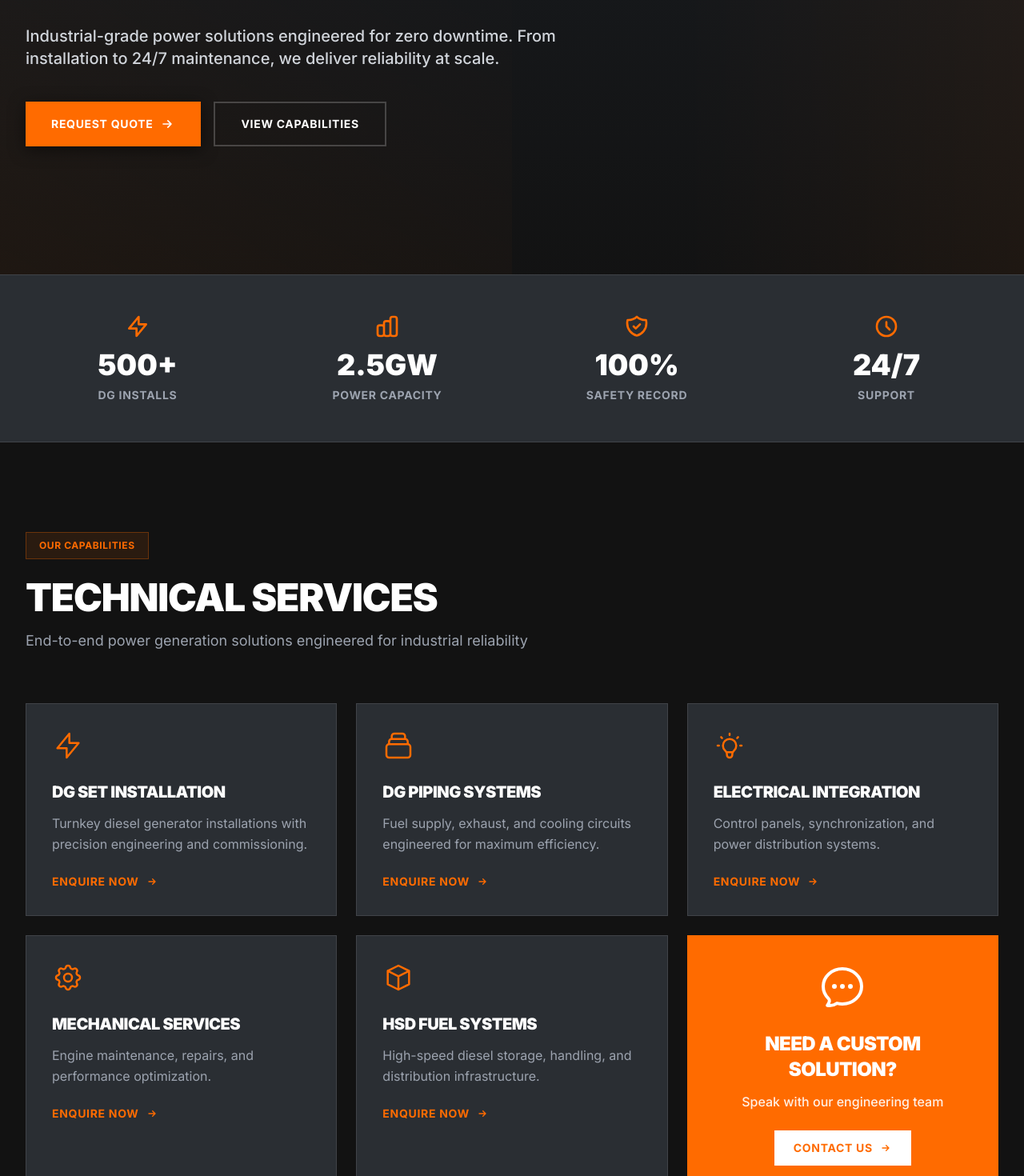
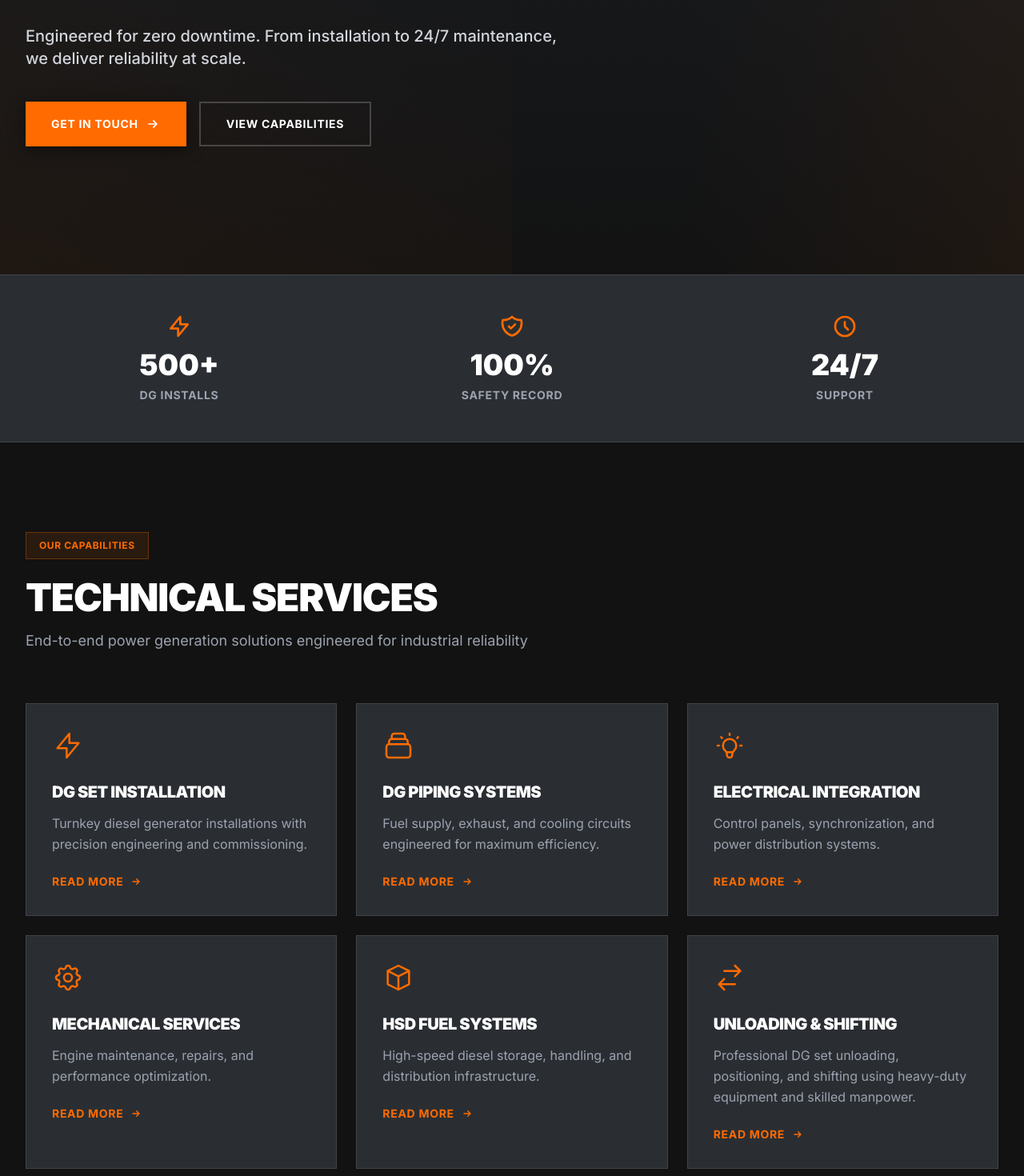
Before and after one commit to Trishant27/Powertech, a React (Create React App) app in the folder client/: page / in a window 1280 px wide. Shown: the part 520-1990 px from the top of the page at 80% size. Built offline with nearby package versions, Linux system fonts and the light colour scheme; the HTML template or start-up script is replaced by a standard one.

Commit message:
Update copy, add service, fix scroll-based active nav highlighting

```diff
--- a/client/src/components/Hero.js
+++ b/client/src/components/Hero.js
@@ -40,8 +40,7 @@ const Hero = () => {
 
           {/* Subheadline */}
           <p className="text-lg md:text-xl text-gray-300 mb-10 max-w-2xl font-medium">
-            Industrial-grade power solutions engineered for zero downtime.
-            From installation to 24/7 maintenance, we deliver reliability at scale.
+            Engineered for zero downtime. From installation to 24/7 maintenance, we deliver reliability at scale.
           </p>
 
           {/* CTA Buttons */}
@@ -50,7 +49,7 @@ const Hero = () => {
               onClick={scrollToContact}
               className="bg-orange hover:bg-orange/90 text-white font-bold px-8 py-4 text-sm tracking-wider uppercase transition shadow-industrial flex items-center justify-center gap-2 group"
             >
-              REQUEST QUOTE
+              GET IN TOUCH
               <svg className="w-5 h-5 group-hover:translate-x-1 transition" fill="none" stroke="currentColor" viewBox="0 0 24 24">
                 <path strokeLinecap="round" strokeLinejoin="round" strokeWidth={2} d="M13 7l5 5m0 0l-5 5m5-5H6" />
               </svg>
--- a/client/src/components/Navbar.js
+++ b/client/src/components/Navbar.js
@@ -1,4 +1,4 @@
-import React, { useState } from 'react';
+import React, { useState, useEffect } from 'react';
 
 const Navbar = () => {
   const [isOpen, setIsOpen] = useState(false);
@@ -8,10 +8,31 @@ const Navbar = () => {
     const element = document.getElementById(id);
     if (element) {
       element.scrollIntoView({ behavior: 'smooth' });
-      setActiveSection(id);
       setIsOpen(false);
     }
   };
+
+  useEffect(() => {
+    const sections = ['home', 'about', 'services', 'contact'];
+    const observers = [];
+
+    sections.forEach((id) => {
+      const el = document.getElementById(id);
+      if (!el) return;
+      const observer = new IntersectionObserver(
+        ([entry]) => {
+          if (entry.isIntersecting) {
+            setActiveSection(id);
+          }
+        },
+        { threshold: 0.4 }
+      );
+      observer.observe(el);
+      observers.push(observer);
+    });
+
+    return () => observers.forEach((o) => o.disconnect());
+  }, []);
 
   const handleWhatsApp = () => {
     window.open('https://wa.me/917083964914?text=Hi%20Powertech,%20I%20would%20like%20to%20inquire%20about%20your%20services', '_blank');
@@ -68,7 +89,7 @@ const Navbar = () => {
               onClick={() => scrollToSection('contact')}
               className="bg-orange hover:bg-orange/90 text-white font-bold px-6 py-3 text-sm tracking-wider uppercase transition shadow-lg"
             >
-              REQUEST QUOTE
+              GET IN TOUCH
             </button>
           </div>
 
@@ -111,7 +132,7 @@ const Navbar = () => {
               onClick={() => scrollToSection('contact')}
               className="block w-full text-left px-4 py-3 bg-orange hover:bg-orange/90 text-white font-bold tracking-wider uppercase text-sm transition mt-2"
             >
-              REQUEST QUOTE
+              GET IN TOUCH
             </button>
           </div>
         </div>
--- a/client/src/components/Services.js
+++ b/client/src/components/Services.js
@@ -59,6 +59,16 @@ const Services = () => {
           <path strokeLinecap="round" strokeLinejoin="round" d="M20 7l-8-4-8 4m16 0l-8 4m8-4v10l-8 4m0-10L4 7m8 4v10M4 7v10l8 4" />
         </svg>
       )
+    },
+    {
+      id: '6',
+      title: 'UNLOADING & SHIFTING',
+      description: 'Professional DG set unloading, positioning, and shifting using heavy-duty equipment and skilled manpower.',
+      icon: (
+        <svg className="w-10 h-10" fill="none" stroke="currentColor" viewBox="0 0 24 24" strokeWidth={1.5}>
+          <path strokeLinecap="round" strokeLinejoin="round" d="M8 7h12m0 0l-4-4m4 4l-4 4m0 6H4m0 0l4 4m-4-4l4-4" />
+        </svg>
+      )
     }
   ];
 
@@ -104,7 +114,7 @@ const Services = () => {
                 }}
                 className="text-orange hover:text-white font-bold text-sm flex items-center gap-2 group-hover:gap-3 transition-all uppercase tracking-wider"
               >
-                ENQUIRE NOW
+                READ MORE
                 <svg className="w-4 h-4" fill="none" stroke="currentColor" viewBox="0 0 24 24" strokeWidth={2}>
                   <path strokeLinecap="round" strokeLinejoin="round" d="M13 7l5 5m0 0l-5 5m5-5H6" />
                 </svg>
--- a/client/src/components/StatsStrip.js
+++ b/client/src/components/StatsStrip.js
@@ -8,15 +8,6 @@ const StatsStrip = () => {
       icon: (
         <svg className="w-8 h-8" fill="none" stroke="currentColor" viewBox="0 0 24 24">
           <path strokeLinecap="round" strokeLinejoin="round" strokeWidth={2} d="M13 10V3L4 14h7v7l9-11h-7z" />
-        </svg>
-      )
-    },
-    {
-      value: '2.5GW',
-      label: 'POWER CAPACITY',
-      icon: (
-        <svg className="w-8 h-8" fill="none" stroke="currentColor" viewBox="0 0 24 24">
-          <path strokeLinecap="round" strokeLinejoin="round" strokeWidth={2} d="M9 19v-6a2 2 0 00-2-2H5a2 2 0 00-2 2v6a2 2 0 002 2h2a2 2 0 002-2zm0 0V9a2 2 0 012-2h2a2 2 0 012 2v10m-6 0a2 2 0 002 2h2a2 2 0 002-2m0 0V5a2 2 0 012-2h2a2 2 0 012 2v14a2 2 0 01-2 2h-2a2 2 0 01-2-2z" />
         </svg>
       )
     },
@@ -43,7 +34,7 @@ const StatsStrip = () => {
   return (
     <section className="bg-darkGrey border-y border-white/10 py-12">
       <div className="max-w-7xl mx-auto px-4 sm:px-6 lg:px-8">
-        <div className="grid grid-cols-2 lg:grid-cols-4 gap-8">
+        <div className="grid grid-cols-1 lg:grid-cols-3 gap-8 justify-items-center">
           {stats.map((stat, index) => (
             <div
               key={index}
```
